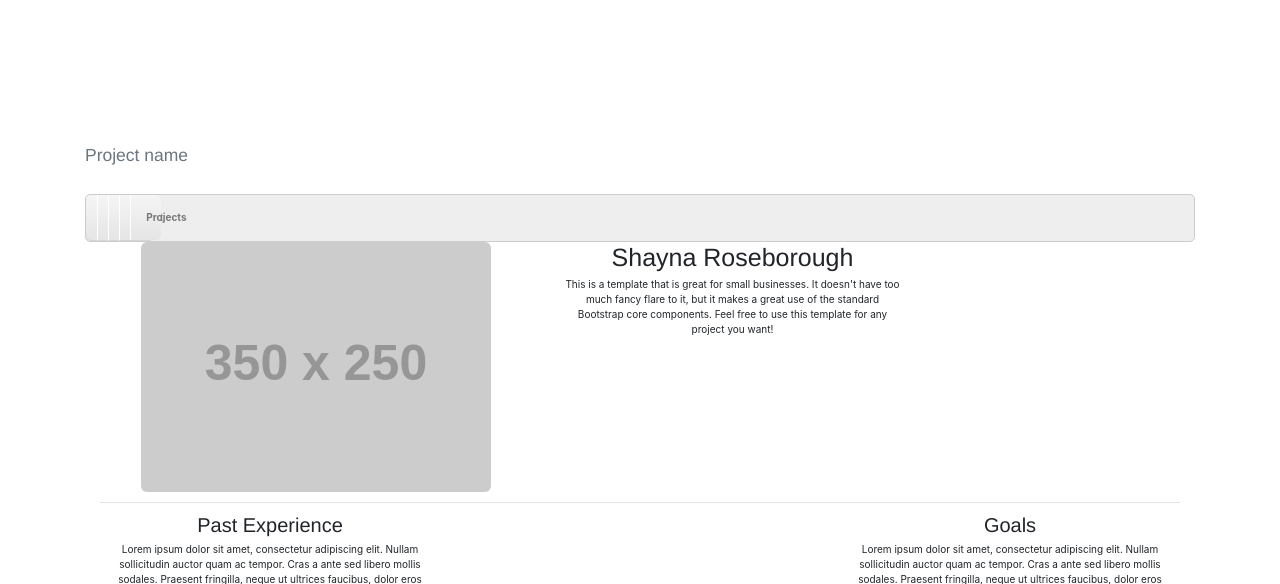
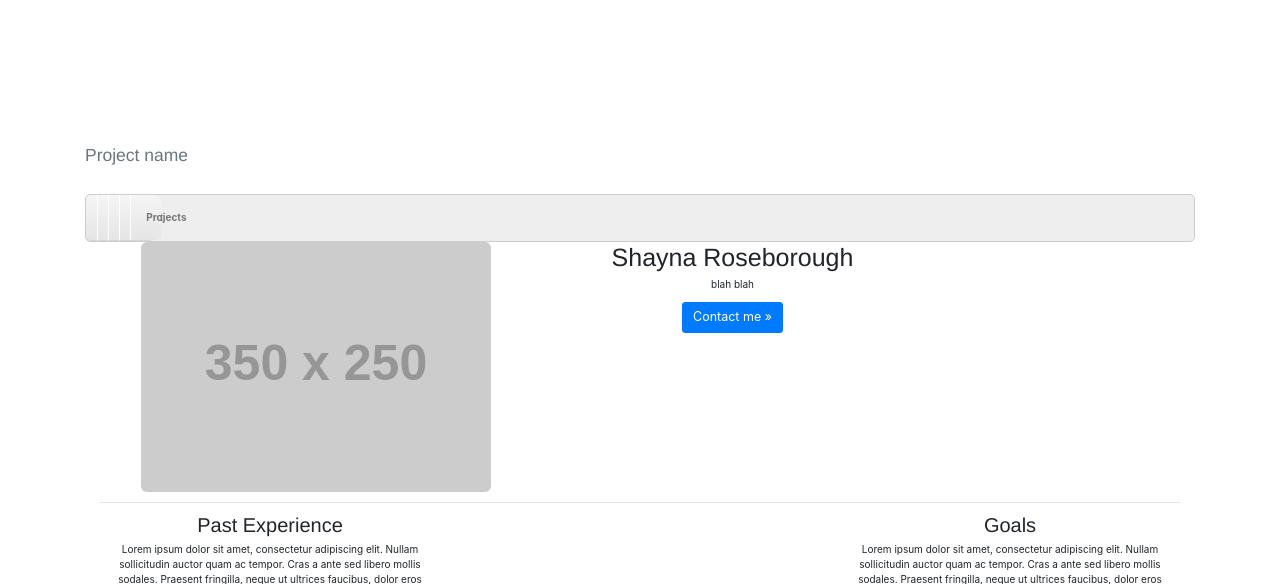
Before and after one commit to Shaynawr/portfolio-, a Django app: page /about/ in a window 1280 px wide. Shown: the top 584 px of the page. Run offline with Django 3.2, Linux system fonts and the light colour scheme; grey boxes labelled with a size stand in for pictures from a placeholder-image service; some libraries are stand-ins or nearby versions.

Commit message:
added a contact me button

```diff
--- a/templates/about.html
+++ b/templates/about.html
@@ -28,7 +28,8 @@
         </div>
         <div class="col-lg-4">
           <h1>Shayna Roseborough</h1>
-          <p>This is a template that is great for small businesses. It doesn't have too much fancy flare to it, but it makes a great use of the standard Bootstrap core components. Feel free to use this template for any project you want!</p>
+          <p>blah blah</p>
+            <p><a href ="/contact" class="btn btn-primary btn-lg" role="button">Contact me &raquo;</a></p>
 
         </div>
       </div>
```
